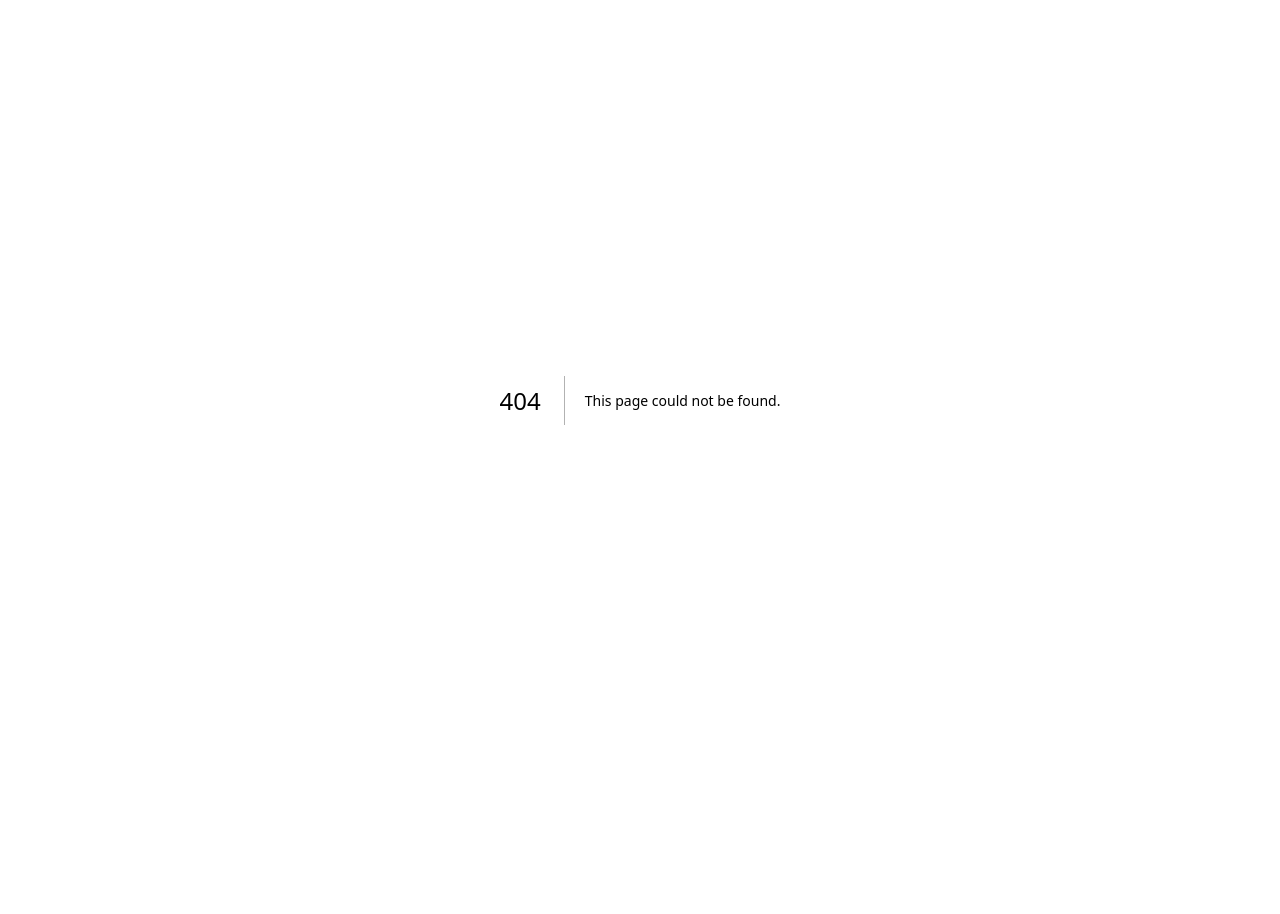
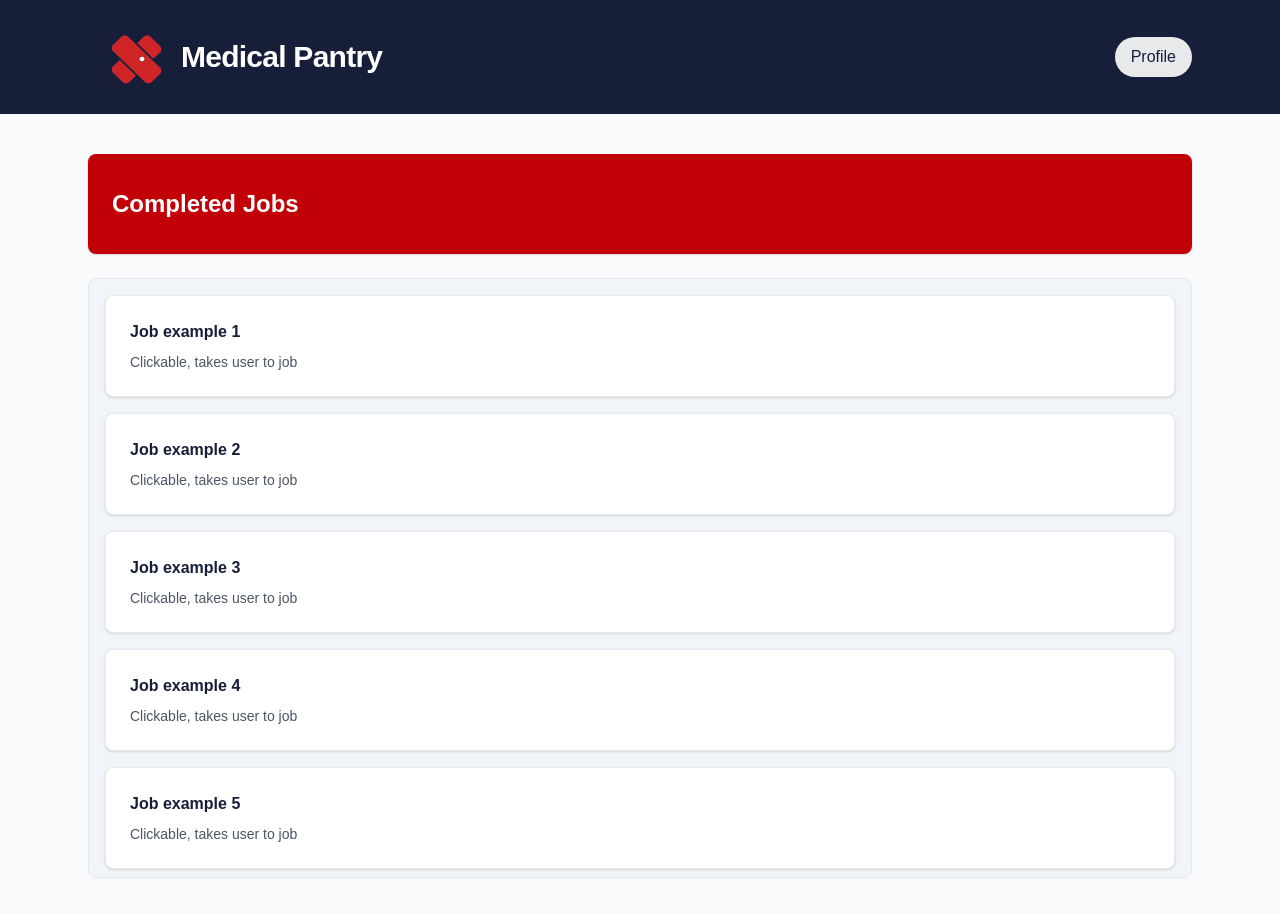
Before and after one commit to shermintea/GoodRun, a Next.js app: page /jobHistory in a window 1280 px wide. Before the commit this address had no page. Shown: the top 914 px of the page. Before the commit the page ends 800 px from the top, so only its background shows below. Built offline with nearby package versions, Linux system fonts and the light colour scheme.

Commit message:
Created new Job History page for MLFP-42, with the same structure as the available jobs page.

```diff
--- /dev/null
+++ b/app/jobHistory/page.tsx
@@ -0,0 +1,114 @@
+/*******************************************************
+* Project:   COMP30023 IT Project 2025 – GoodRun Volunteer App
+* File:      jobHistory/page.tsx
+* Author:    IT Project – Medical Pantry – Group 17
+* Date:      24-09-2025
+* Version:   1.0
+* Purpose:   Dashboard where volunteers can see all past
+*            jobs, consisting of a header, profile button, and
+*            scrollable list of completed jobs.
+* Revisions:
+* v1.0 - Initial page layout (front end)
+*******************************************************/
+
+import Image from "next/image";
+
+export default function JobHistoryPage() {
+    return (
+        <main className="min-h-screen bg-gray-50">
+            {/* Top banner (logo + profile button) */}
+            <header className="bg-[#171e3a] text-white">
+                <div className="mx-auto max-w-6xl px-6 py-6 flex items-center justify-between">
+                    {/* Left: Logo + text */}
+                    <a href="/" className="flex items-center gap-2">
+                        <Image
+                            src="/mpLogo.png"
+                            alt="Medical Pantry logo"
+                            width={85}
+                            height={85}
+                            className="rounded-md"
+                        />
+                        <span className="text-3xl font-semibold tracking-tight">
+                            Medical Pantry
+                        </span>
+                    </a>
+
+                    {/* Right: Profile button */}
+                    <a
+                        href="/profile"
+                        className="rounded-full bg-white/90 px-4 py-2 text-[#171e3a] font-medium hover:bg-white transition"
+                    >
+                        Profile
+                    </a>
+                </div>
+            </header>
+
+            {/* Page content */}
+            <section className="max-w-6xl mx-auto px-6 py-10 space-y-6">
+
+                {/* Page title panel */}
+                <div className="h-[100px] rounded-lg bg-red-700 p-6 shadow-sm text-white flex items-center">
+                    <h1 className="text-2xl font-semibold">Completed Jobs</h1>
+                </div>
+
+                {/* Main content layout */}
+                {/* Hardcoded for now as an example, need to implement backend */}
+                <div className="grid grid-cols-1 md:grid-cols-3 gap-6">
+
+                    {/* Scrollable job list */}
+                    <div className="md:col-span-3">
+                        <div className="h-[600px] w-full rounded-lg border border-gray-200 bg-slate-100 text-slate-600 px-4 py-4 overflow-y-auto space-y-4">
+                            {/* Job cards */}
+                            <a
+                                href="/job"
+                                className="block rounded-lg bg-white p-6 shadow-sm border border-gray-200 hover:shadow-md transition-shadow"
+                            >
+                                <h2 className="font-semibold text-[#171e3a]">Job example 1</h2>
+                                <p className="mt-2 text-sm text-gray-600">Clickable, takes user to job</p>
+                            </a>
+                            <a
+                                href="/job"
+                                className="block rounded-lg bg-white p-6 shadow-sm border border-gray-200 hover:shadow-md transition-shadow"
+                            >
+                                <h2 className="font-semibold text-[#171e3a]">Job example 2</h2>
+                                <p className="mt-2 text-sm text-gray-600">Clickable, takes user to job</p>
+                            </a>
+                            <a
+                                href="/job"
+                                className="block rounded-lg bg-white p-6 shadow-sm border border-gray-200 hover:shadow-md transition-shadow"
+                            >
+                                <h2 className="font-semibold text-[#171e3a]">Job example 3</h2>
+                                <p className="mt-2 text-sm text-gray-600">Clickable, takes user to job</p>
+                            </a>
+                            <a
+                                href="/job"
+                                className="block rounded-lg bg-white p-6 shadow-sm border border-gray-200 hover:shadow-md transition-shadow"
+                            >
+                                <h2 className="font-semibold text-[#171e3a]">Job example 4</h2>
+                                <p className="mt-2 text-sm text-gray-600">Clickable, takes user to job</p>
+                            </a>
+                            <a
+                                href="/job"
+                                className="block rounded-lg bg-white p-6 shadow-sm border border-gray-200 hover:shadow-md transition-shadow"
+                            >
+                                <h2 className="font-semibold text-[#171e3a]">Job example 5</h2>
+                                <p className="mt-2 text-sm text-gray-600">Clickable, takes user to job</p>
+                            </a>
+
+                            <a
+                                href="/job"
+                                className="block rounded-lg bg-white p-6 shadow-sm border border-gray-200 hover:shadow-md transition-shadow"
+                            >
+                                <h2 className="font-semibold text-[#171e3a]">Job example 6</h2>
+                                <p className="mt-2 text-sm text-gray-600">Clickable, takes user to job</p>
+                            </a>
+
+                            {/* Add more job cards here */}
+                        </div>
+                    </div>
+
+                </div>
+            </section>
+        </main>
+    );
+}
```
